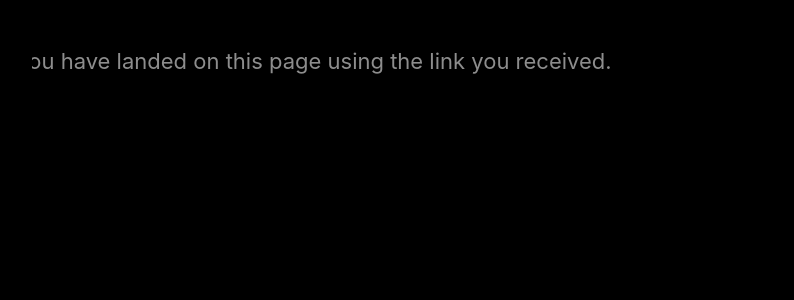
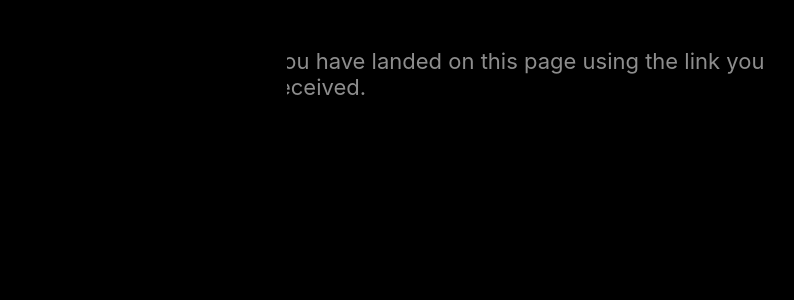
Before and after one commit to AmeDin/confession, a React (Create React App) app: page / in a window 1280 px wide. Shown: the top 300 px of the page, without its empty margins (53-847 px from the left). Built offline with nearby package versions, Linux system fonts and the light colour scheme.

Commit message:
update responsiveness

```diff
--- a/src/components/HiddenPage.js
+++ b/src/components/HiddenPage.js
@@ -272,7 +272,7 @@ class HiddenPage extends Component {
                             <h2 ref={ h2 => this.line7 = h2 }>To leverage on rap which I expertise.</h2>
                             <h2 ref={ h2 => this.line8 = h2 }>Tinkering with music composed by eminem whom i idolise.</h2>
                             <h2 ref={ h2 => this.line9 = h2 }>With his lyrics i had improvise.</h2>
-                            <h2 ref={ h2 => this.line10 = h2 }>Singing it myself would just jeopardise.</h2>
+                            <h2 ref={ h2 => this.line10 = h2 }>Rapping it myself would just jeopardise.</h2>
                             <h2 ref={ h2 => this.line11 = h2 }>This music video is a confession to surprise.</h2>
                             <h2 ref={ h2 => this.line12 = h2 }>Milady, Elise.</h2>
 							<div ref={ div => this.btnContinue = div}>
@@ -319,8 +319,7 @@ class HiddenPage extends Component {
 								</Col>
 							</Row>
 						</Container>
-					</div>
-					<div className="endingContent" ref={ div => this.endingContent = div }>
+						<div className="endingContent" ref={ div => this.endingContent = div }>
 						<h1 ref={ h1 => this.line = h1 }>Would you go out with me?</h1>
 							<Container>
 								<Row>
@@ -415,6 +414,8 @@ class HiddenPage extends Component {
 						<img  src={noImg} alt="success" />
 						<h1 ref={ h1 => this.noCloseline = h1 }>I see, I shall respect your decision.</h1>
 					</div>
+				</div>
+
 
 					{/* BUTTONS */}
 					{/* <div className="my-3 btn-group">
--- a/src/components/TimelineSequence.js
+++ b/src/components/TimelineSequence.js
@@ -25,8 +25,8 @@ class TimelineSequence extends Component {
 		this.content = null;
 		this.head = null;
 		this.subhead = null;
-		this.msg = null;
-		this.ms2 = null;
+		// this.msg = null;
+		// this.ms2 = null;
 		this.warn = null;
 		this.form = null;
 		this.icons = [];
@@ -41,8 +41,8 @@ class TimelineSequence extends Component {
 			.from(this.head, 4, { top: 100, autoAlpha: 0 })
 			.to(this.head, 2, { opacity: 0, autoAlpha: 0 })
 			.from(this.subhead, 4, { left: -100, autoAlpha: 0 }, "-=0.25") // added -0.25 seconds prior to end this.of timeline
-			.from(this.msg, 2, { left: -100, autoAlpha: 0 }, "-=0.25") // added -0.25 seconds prior to end this.of timeline
-			.from(this.msg2, 2, { left: -100, autoAlpha: 0 }, "-=0.25") // added -0.25 seconds prior to end this.of timeline
+			// .from(this.msg, 2, { left: -100, autoAlpha: 0 }, "-=0.25") // added -0.25 seconds prior to end this.of timeline
+			// .from(this.msg2, 2, { left: -100, autoAlpha: 0 }, "-=0.25") // added -0.25 seconds prior to end this.of timeline
 			.from(this.warn, 5, { left: -100, autoAlpha: 0 }, "-=0.25") // added -0.25 seconds prior to end this.of timeline
 			.from(this.form, 5, { scale: .5, autoAlpha: 0 }, "feature") // added 0.5 seconds after end of timeline
 			.staggerFrom(this.icons, 0.5, { scale: 0, autoAlpha: 0 }, 0.1); //animate all icons with 0.1 second stagger
@@ -62,8 +62,8 @@ class TimelineSequence extends Component {
 						<div className="content" ref={ div => this.content = div }>
                             <div ref={ div => this.head = div}><Loading /></div>
 							<h2 ref={ h2 => this.subhead = h2 }>You have landed on this page using the link you received.</h2>
-							<h2 ref={ h2 => this.msg = h2 }>This site is responsive, but viewing it on desktop/laptop would be better.</h2>
-							<h2 ref={ h2 => this.msg2 = h2 }>For better experience, turn on the volume.</h2>
+							{/* <h2 ref={ h2 => this.msg = h2 }>This site is responsive, but viewing it on desktop/laptop would be better.</h2>
+							<h2 ref={ h2 => this.msg2 = h2 }>For better experience, turn on the volume.</h2> */}
                             <h2 ref={ h2 => this.warn = h2 }>The passcode only works once; only press "Enter" if you have at least 10 minutes to spare.</h2>
                             <div ref={ div => this.form = div}>
                                 <Access props={this.props}/>
--- a/src/custom.css
+++ b/src/custom.css
@@ -26,6 +26,15 @@ body {
   }
 
   @media screen and (min-width: 800px) {
+    .demoWrapper {
+        margin: 0 auto;
+        margin-top: 2em;
+        -webkit-font-smoothing: antialiased;
+        color: black;
+        overflow: hidden;
+        max-width: 600px;
+        min-height: 600px;
+    }
     .verticalcenter {
       margin: 0;
       position: absolute;
```
